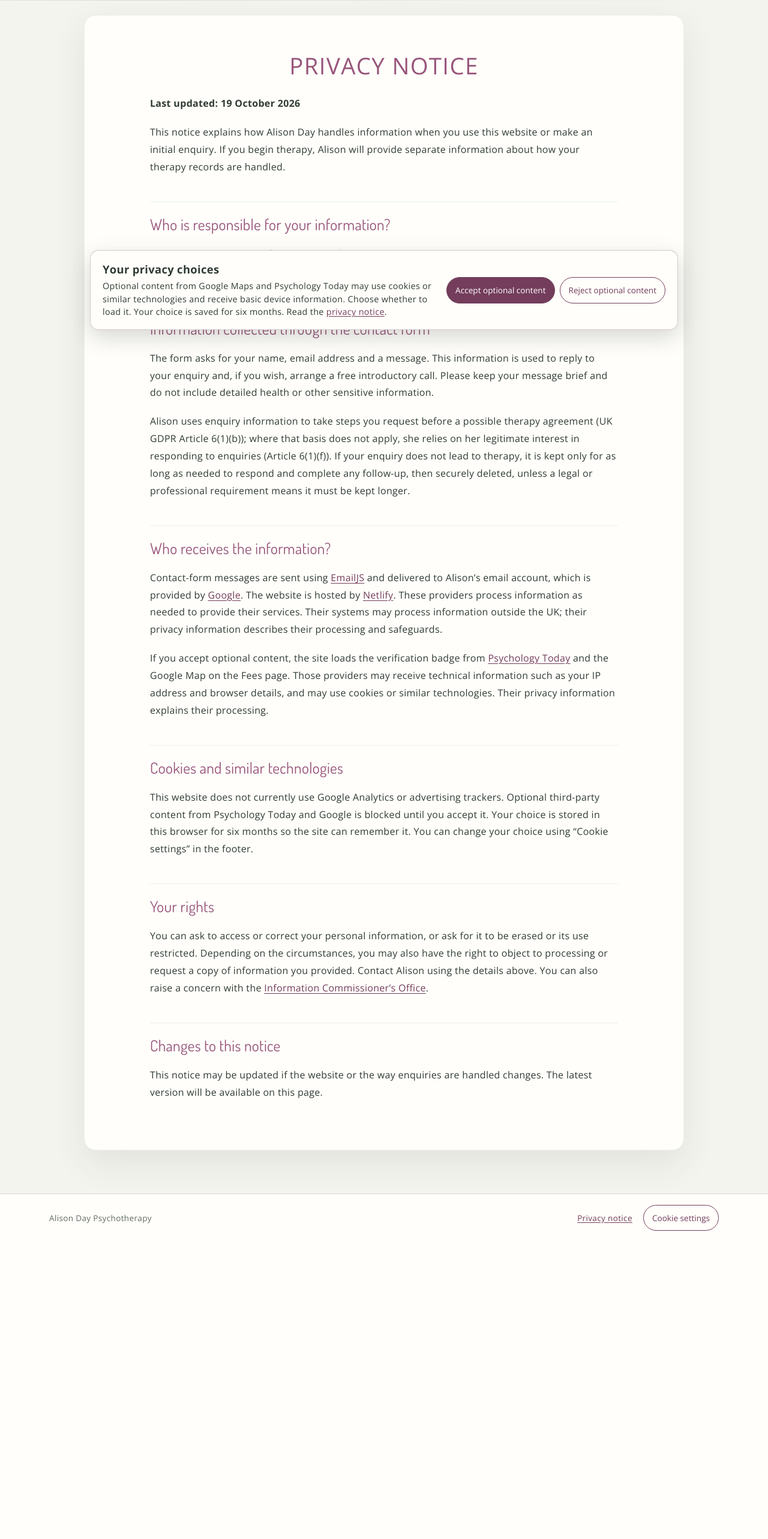
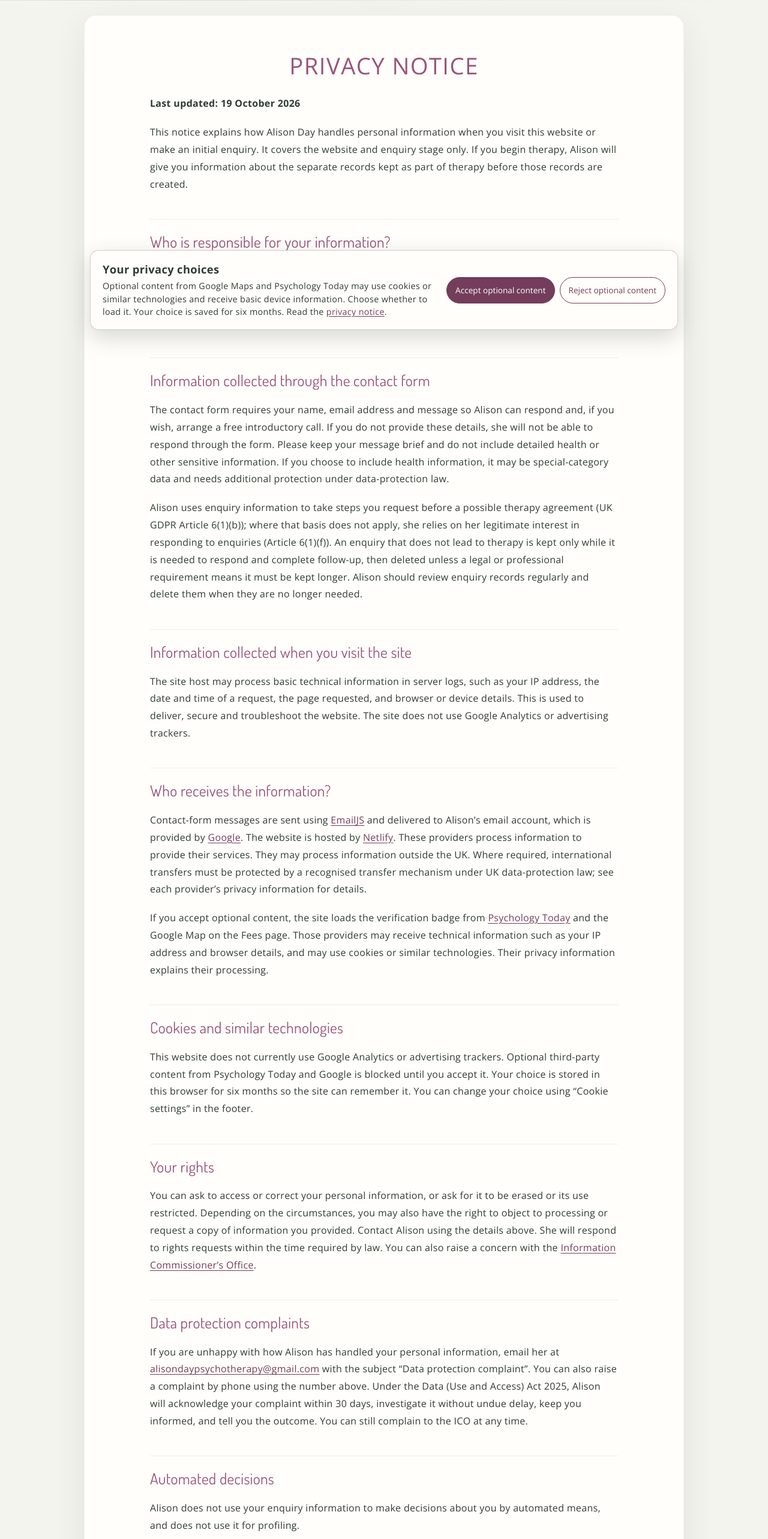
Before and after one commit to roomanald1/alison, a React (Vite) app in the folder website/: page /privacy in a window 1280 px wide. Shown: the part 234-2800 px from the top of the page at 60% size. Before the commit the page ends 2304 px from the top, so only its background shows below. Built offline with nearby package versions, Linux system fonts and the light colour scheme.

Commit message:
latest privacy page

```diff
--- a/website/src/About.tsx
+++ b/website/src/About.tsx
@@ -3,7 +3,7 @@ import { marked } from "marked";
 import { Banner } from "./Banner";
 import { Helmet } from "react-helmet-async";
 
-const md = import.meta.glob<string>('/src/content/about/**/*.md', { as: 'raw' });
+const md = import.meta.glob<string>('/src/content/about/**/*.md', { query: '?raw', import: 'default' });
 
 export function About() {
 
--- a/website/src/BlogPost.tsx
+++ b/website/src/BlogPost.tsx
@@ -3,7 +3,7 @@ import React from "react";
 import { useParams } from "react-router-dom";
 import { Banner } from "./Banner";
 
-const blogMds = import.meta.glob<string>('/src/content/blogs/**/*.md', { as: 'raw' });
+const blogMds = import.meta.glob<string>('/src/content/blogs/**/*.md', { query: '?raw', import: 'default' });
 
 export function BlogPost() {
   const { date, slug } = useParams();
--- a/website/src/BlogsList.tsx
+++ b/website/src/BlogsList.tsx
@@ -4,7 +4,7 @@ import { parse } from "date-fns";
 import { useNavigate } from "react-router-dom";
 import { Banner } from "./Banner";
 
-const blogMds = import.meta.glob<string>('/src/content/blogs/**/*.md', { as: 'raw' });
+const blogMds = import.meta.glob<string>('/src/content/blogs/**/*.md', { query: '?raw', import: 'default' });
 export async function loadBlogs(number_of_items: number | "all") {
     let num = number_of_items == "all" ? undefined : Number(number_of_items)
     const entries = await Promise.all(
--- a/website/src/ContactPage.tsx
+++ b/website/src/ContactPage.tsx
@@ -3,7 +3,7 @@ import { marked } from "marked";
 import { Banner } from "./Banner";
 import { Helmet } from "react-helmet-async";
 
-const md = import.meta.glob<string>('/src/content/contact/**/*.md', { as: 'raw' });
+const md = import.meta.glob<string>('/src/content/contact/**/*.md', { query: '?raw', import: 'default' });
 
 export function ContactPage() {
 
--- a/website/src/Fees.tsx
+++ b/website/src/Fees.tsx
@@ -4,7 +4,7 @@ import { Banner } from "./Banner";
 import { Helmet } from "react-helmet-async";
 import { useCookieConsent } from "./CookieConsent";
 
-const md = import.meta.glob<string>('/src/content/fees/**/*.md', { as: 'raw' });
+const md = import.meta.glob<string>('/src/content/fees/**/*.md', { query: '?raw', import: 'default' });
 
 export function Fees() {
 
--- a/website/src/Home.tsx
+++ b/website/src/Home.tsx
@@ -2,7 +2,7 @@ import React from "react";
 import { marked } from "marked";
 import { Banner } from "./Banner";
 import { Helmet } from "react-helmet-async";
-const md = import.meta.glob<string>('/src/content/home/**/*.md', { as: 'raw' });
+const md = import.meta.glob<string>('/src/content/home/**/*.md', { query: '?raw', import: 'default' });
 
 export function Home() {
 
--- a/website/src/PrivacyPage.tsx
+++ b/website/src/PrivacyPage.tsx
@@ -15,24 +15,33 @@ export function PrivacyPage() {
           <h1 className="section-title">Privacy notice</h1>
           <div className="page-copy">
             <p><strong>Last updated: 19 October 2026</strong></p>
-            <p>This notice explains how Alison Day handles information when you use this website or make an initial enquiry. If you begin therapy, Alison will provide separate information about how your therapy records are handled.</p>
+            <p>This notice explains how Alison Day handles personal information when you visit this website or make an initial enquiry. It covers the website and enquiry stage only. If you begin therapy, Alison will give you information about the separate records kept as part of therapy before those records are created.</p>
 
             <h2>Who is responsible for your information?</h2>
-            <p>Alison Day is responsible for personal information collected through this website. You can contact her at <a href="mailto:alisondaypsychotherapy@gmail.com">alisondaypsychotherapy@gmail.com</a> or on 07445 316 482.</p>
+            <p>Alison Day is the data controller for personal information collected through this website. She is registered with the Information Commissioner’s Office (ICO) as a fee payer, registration reference <a href="https://ico.org.uk/ESDWebPages/Entry/ZC147017" target="_blank" rel="noreferrer">ZC147017</a> (registered 14 May 2026; registration expires 13 May 2027). You can contact her at <a href="mailto:alisondaypsychotherapy@gmail.com">alisondaypsychotherapy@gmail.com</a> or on 07445 316 482.</p>
 
             <h2>Information collected through the contact form</h2>
-            <p>The form asks for your name, email address and a message. This information is used to reply to your enquiry and, if you wish, arrange a free introductory call. Please keep your message brief and do not include detailed health or other sensitive information.</p>
-            <p>Alison uses enquiry information to take steps you request before a possible therapy agreement (UK GDPR Article 6(1)(b)); where that basis does not apply, she relies on her legitimate interest in responding to enquiries (Article 6(1)(f)). If your enquiry does not lead to therapy, it is kept only for as long as needed to respond and complete any follow-up, then securely deleted, unless a legal or professional requirement means it must be kept longer.</p>
+            <p>The contact form requires your name, email address and message so Alison can respond and, if you wish, arrange a free introductory call. If you do not provide these details, she will not be able to respond through the form. Please keep your message brief and do not include detailed health or other sensitive information. If you choose to include health information, it may be special-category data and needs additional protection under data-protection law.</p>
+            <p>Alison uses enquiry information to take steps you request before a possible therapy agreement (UK GDPR Article 6(1)(b)); where that basis does not apply, she relies on her legitimate interest in responding to enquiries (Article 6(1)(f)). An enquiry that does not lead to therapy is kept only while it is needed to respond and complete follow-up, then deleted unless a legal or professional requirement means it must be kept longer. Alison should review enquiry records regularly and delete them when they are no longer needed.</p>
+
+            <h2>Information collected when you visit the site</h2>
+            <p>The site host may process basic technical information in server logs, such as your IP address, the date and time of a request, the page requested, and browser or device details. This is used to deliver, secure and troubleshoot the website. The site does not use Google Analytics or advertising trackers.</p>
 
             <h2>Who receives the information?</h2>
-            <p>Contact-form messages are sent using <a href="https://www.emailjs.com/legal/privacy-policy/" target="_blank" rel="noreferrer">EmailJS</a> and delivered to Alison’s email account, which is provided by <a href="https://policies.google.com/privacy" target="_blank" rel="noreferrer">Google</a>. The website is hosted by <a href="https://www.netlify.com/privacy/" target="_blank" rel="noreferrer">Netlify</a>. These providers process information as needed to provide their services. Their systems may process information outside the UK; their privacy information describes their processing and safeguards.</p>
+            <p>Contact-form messages are sent using <a href="https://www.emailjs.com/legal/privacy-policy/" target="_blank" rel="noreferrer">EmailJS</a> and delivered to Alison’s email account, which is provided by <a href="https://policies.google.com/privacy" target="_blank" rel="noreferrer">Google</a>. The website is hosted by <a href="https://www.netlify.com/privacy/" target="_blank" rel="noreferrer">Netlify</a>. These providers process information to provide their services. They may process information outside the UK. Where required, international transfers must be protected by a recognised transfer mechanism under UK data-protection law; see each provider’s privacy information for details.</p>
             <p>If you accept optional content, the site loads the verification badge from <a href="https://www.psychologytoday.com/us/privacy-policy" target="_blank" rel="noreferrer">Psychology Today</a> and the Google Map on the Fees page. Those providers may receive technical information such as your IP address and browser details, and may use cookies or similar technologies. Their privacy information explains their processing.</p>
 
             <h2>Cookies and similar technologies</h2>
             <p>This website does not currently use Google Analytics or advertising trackers. Optional third-party content from Psychology Today and Google is blocked until you accept it. Your choice is stored in this browser for six months so the site can remember it. You can change your choice using “Cookie settings” in the footer.</p>
 
             <h2>Your rights</h2>
-            <p>You can ask to access or correct your personal information, or ask for it to be erased or its use restricted. Depending on the circumstances, you may also have the right to object to processing or request a copy of information you provided. Contact Alison using the details above. You can also raise a concern with the <a href="https://ico.org.uk/make-a-complaint/">Information Commissioner’s Office</a>.</p>
+            <p>You can ask to access or correct your personal information, or ask for it to be erased or its use restricted. Depending on the circumstances, you may also have the right to object to processing or request a copy of information you provided. Contact Alison using the details above. She will respond to rights requests within the time required by law. You can also raise a concern with the <a href="https://ico.org.uk/make-a-complaint/">Information Commissioner’s Office</a>.</p>
+
+            <h2>Data protection complaints</h2>
+            <p>If you are unhappy with how Alison has handled your personal information, email her at <a href="mailto:alisondaypsychotherapy@gmail.com">alisondaypsychotherapy@gmail.com</a> with the subject “Data protection complaint”. You can also raise a complaint by phone using the number above. Under the Data (Use and Access) Act 2025, Alison will acknowledge your complaint within 30 days, investigate it without undue delay, keep you informed, and tell you the outcome. You can still complain to the ICO at any time.</p>
+
+            <h2>Automated decisions</h2>
+            <p>Alison does not use your enquiry information to make decisions about you by automated means, and does not use it for profiling.</p>
 
             <h2>Changes to this notice</h2>
             <p>This notice may be updated if the website or the way enquiries are handled changes. The latest version will be available on this page.</p>
--- a/website/src/Services.tsx
+++ b/website/src/Services.tsx
@@ -3,7 +3,7 @@ import { marked } from "marked";
 import { Banner } from "./Banner";
 import { Helmet } from "react-helmet-async";
 
-const md = import.meta.glob<string>('/src/content/services/**/*.md', { as: 'raw' });
+const md = import.meta.glob<string>('/src/content/services/**/*.md', { query: '?raw', import: 'default' });
 
 export function Services() {
 
```
Also changed, not shown: website/src/assets/css/style.css.
